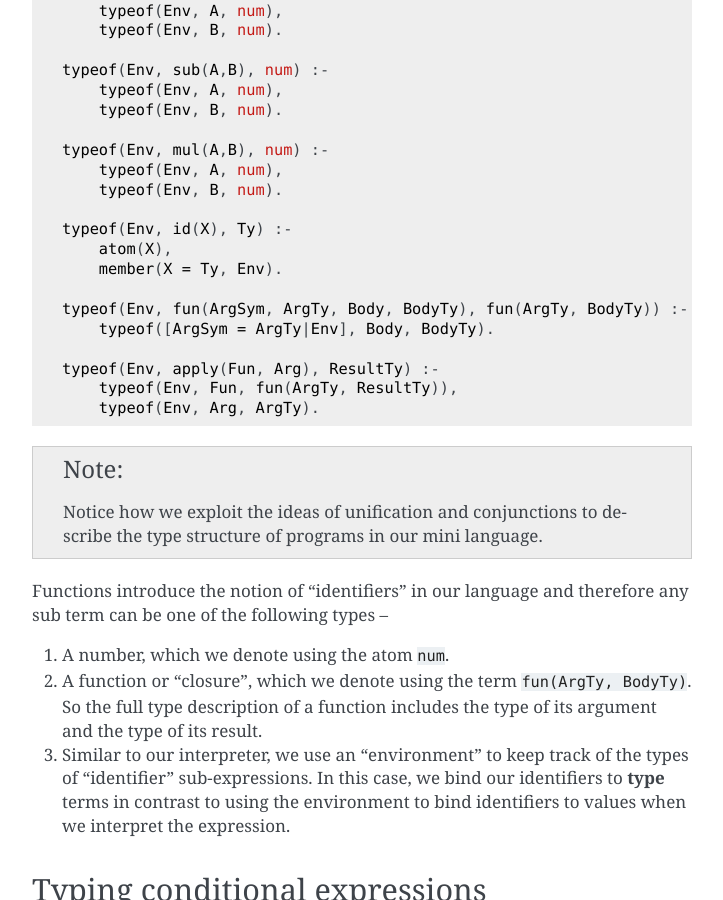
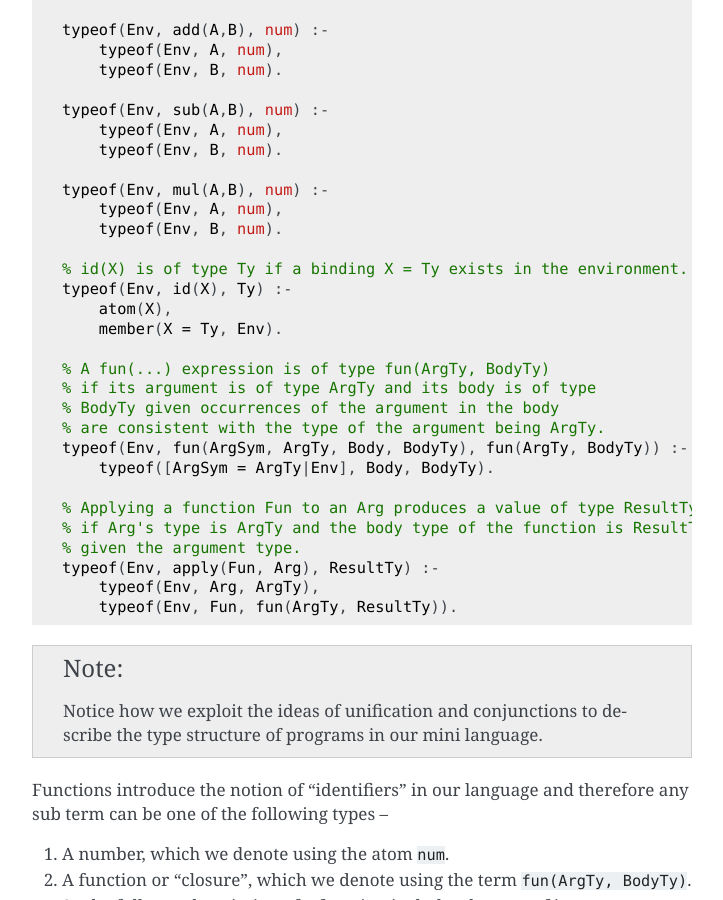
Before and after one commit to kreauniv/comp308, a Sphinx documentation site: the page built from source/types.rst, in a window 1280 px wide and 900 px high, scrolled down 1921 px. Shown: the whole window, without its empty margins (388-1111 px from the left). Built offline with Sphinx 7.4.7, drawn with Linux system fonts in a browser that asks for light colours; some of the changed text lies outside the part shown.

Commit message:
Comments on types.rst

```diff
--- a/source/types.rst
+++ b/source/types.rst
@@ -26,9 +26,11 @@ for that restricted language would look like this -
 
     :- module(typecheck, [typeof/2]).
 
+    % num(X) is a num as long as X is a number.
     typeof(num(X), num) :-
         number(X).
 
+    % add(A,B) is a num as long as both A and B are num.
     typeof(add(A,B), num) :-
         typeof(A, num),
         typeof(B, num).
@@ -100,16 +102,24 @@ With the above additions, our type checker now becomes --
         typeof(Env, A, num),
         typeof(Env, B, num).
 
+    % id(X) is of type Ty if a binding X = Ty exists in the environment.
     typeof(Env, id(X), Ty) :-
         atom(X),
         member(X = Ty, Env).
 
+    % A fun(...) expression is of type fun(ArgTy, BodyTy)
+    % if its argument is of type ArgTy and its body is of type
+    % BodyTy given occurrences of the argument in the body
+    % are consistent with the type of the argument being ArgTy.
     typeof(Env, fun(ArgSym, ArgTy, Body, BodyTy), fun(ArgTy, BodyTy)) :-
         typeof([ArgSym = ArgTy|Env], Body, BodyTy).
 
+    % Applying a function Fun to an Arg produces a value of type ResultTy
+    % if Arg's type is ArgTy and the body type of the function is ResultTy
+    % given the argument type.
     typeof(Env, apply(Fun, Arg), ResultTy) :-
-        typeof(Env, Fun, fun(ArgTy, ResultTy)),
-        typeof(Env, Arg, ArgTy).
+        typeof(Env, Arg, ArgTy),
+        typeof(Env, Fun, fun(ArgTy, ResultTy)).
 
 
 .. note:: Notice how we exploit the ideas of unification and
```
